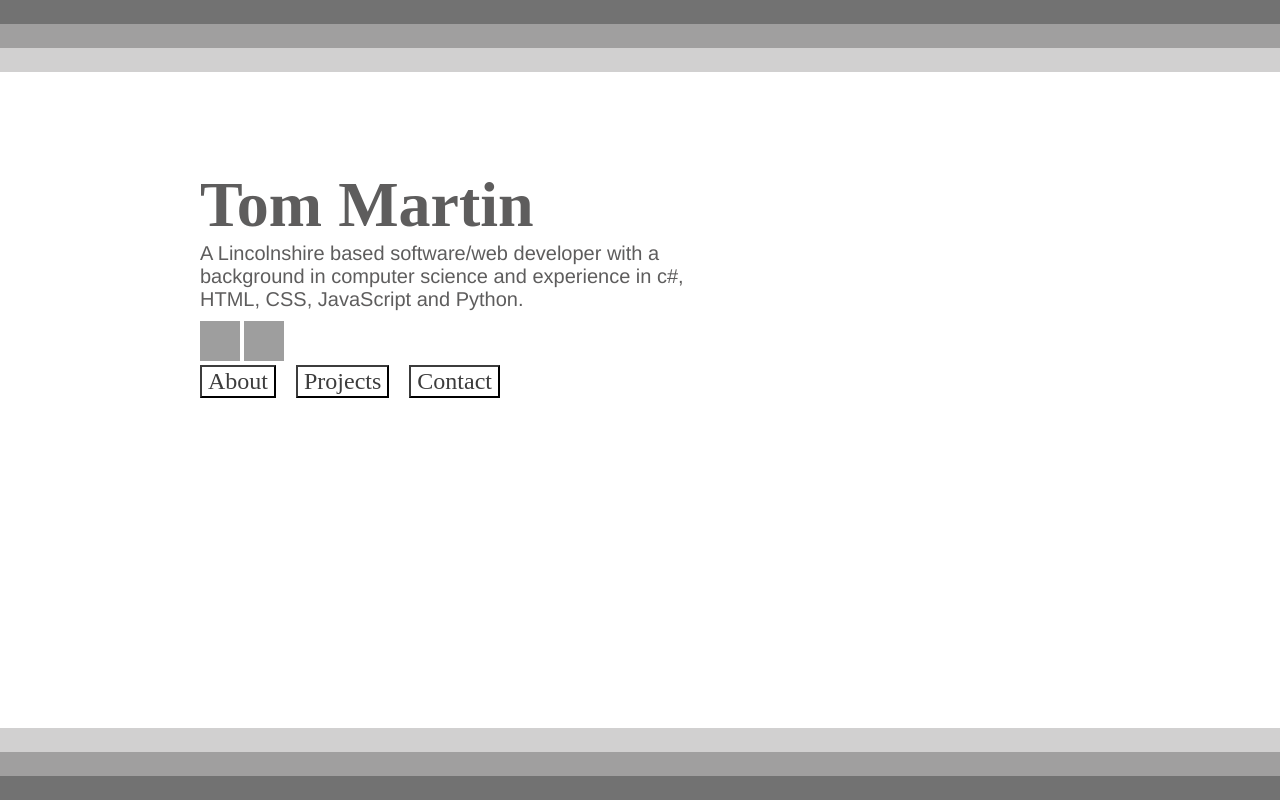
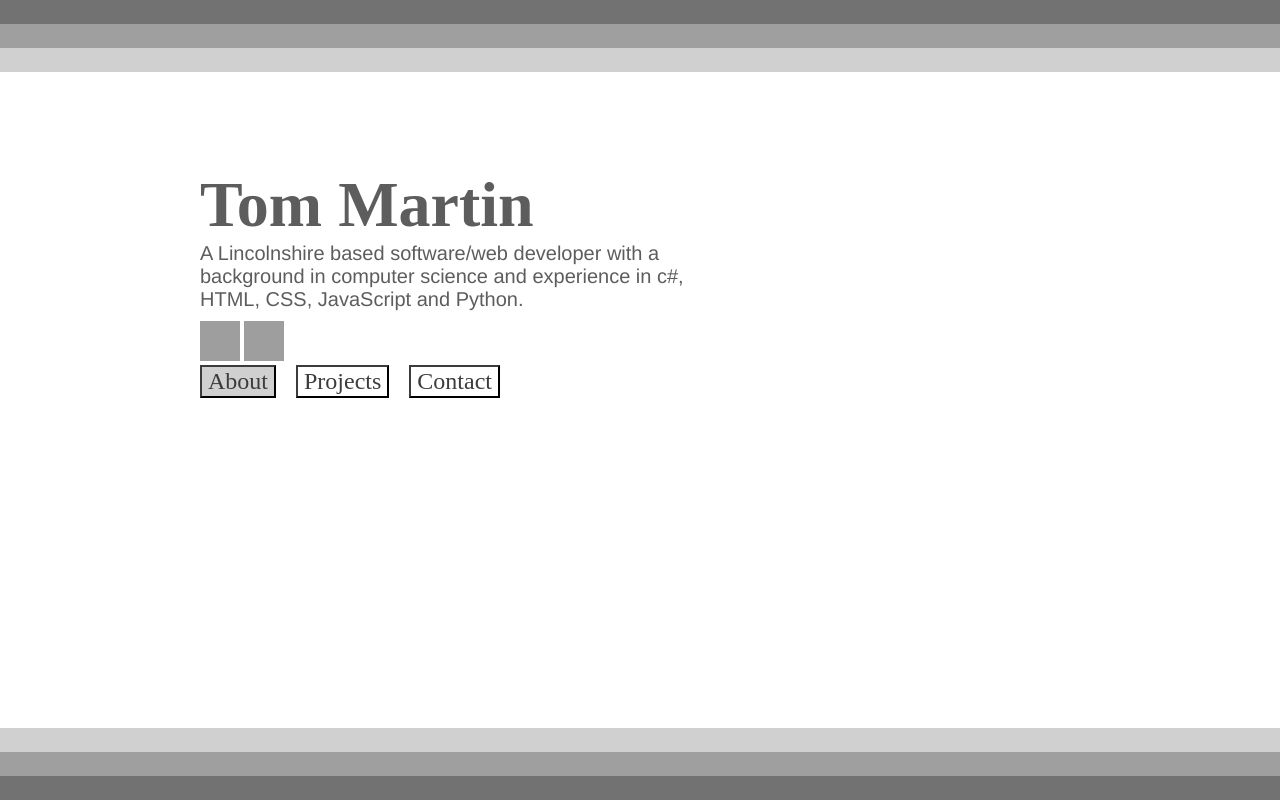
Before and after one commit to TPMartin/tpmartin.site, a plain HTML site: page index.html in a window 1280 px wide. In both pictures the pointer is over the button "About". Drawn offline with Linux system fonts and the light colour scheme; grey boxes are pictures that could not be loaded.

Commit message:
changed background colour and cursor on hover

```diff
--- a/tpmartinsite.css
+++ b/tpmartinsite.css
@@ -101,3 +101,7 @@ body {
     font-size: 1.5rem;
     margin-right: 20px;
 }
+.nav-button:hover {
+    background-color: #d1d0d0;
+    cursor: pointer;
+}
```
